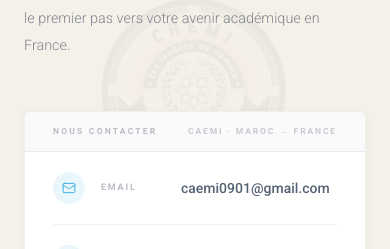
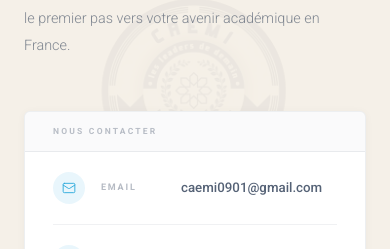
Before and after one commit to AyoubAmeur-crypto/CAEMI_AGENCY, a React (Vite) app: page / in a window 390 px wide. Shown: the part 9920-10169 px from the top of the page. Built offline with nearby package versions, Linux system fonts and the light colour scheme; what react-world-flags would draw is missing.

Commit message:
Version 1.13

```diff
--- a/src/components/sections/CTA.jsx
+++ b/src/components/sections/CTA.jsx
@@ -109,7 +109,7 @@
               <span style={{ fontFamily: F, fontSize: '8.5px', fontWeight: 700, letterSpacing: '0.26em', textTransform: 'uppercase', color: 'rgba(13,31,60,0.28)' }}>
                 Nous contacter
               </span>
-              <span style={{ fontFamily: F, fontSize: '8.5px', fontWeight: 700, letterSpacing: '0.22em', textTransform: 'uppercase', color: 'rgba(13,31,60,0.22)' }}>
+              <span style={{ fontFamily: F, fontSize: '8.5px', fontWeight: 700, letterSpacing: '0.22em', textTransform: 'uppercase', color: 'rgba(13,31,60,0.22)' }} className='hidden lg:block'>
                 CAEMI · Maroc → France
               </span>
             </div>
@@ -140,7 +140,7 @@
                   Email
                 </span>
                 {/* Value */}
-                <span className="transition-colors duration-300 group-hover:text-[#2EAADC]" style={{ fontFamily: F, fontSize: '14px', fontWeight: 500, color: 'rgba(13,31,60,0.7)', flex: 1 }}>
+                <span className="transition-colors duration-300 group-hover:text-[#2EAADC]" style={{ fontFamily: F, fontSize: '13.3px', fontWeight: 500, color: 'rgba(13,31,60,0.7)', flex: 1 }}>
                   caemi0901@gmail.com
                 </span>
                 <ArrowUpRight size={13} strokeWidth={2} className="hidden lg:block text-[rgba(13,31,60,0.2)] group-hover:text-[#2EAADC] transition-colors duration-300 flex-shrink-0" />
```
